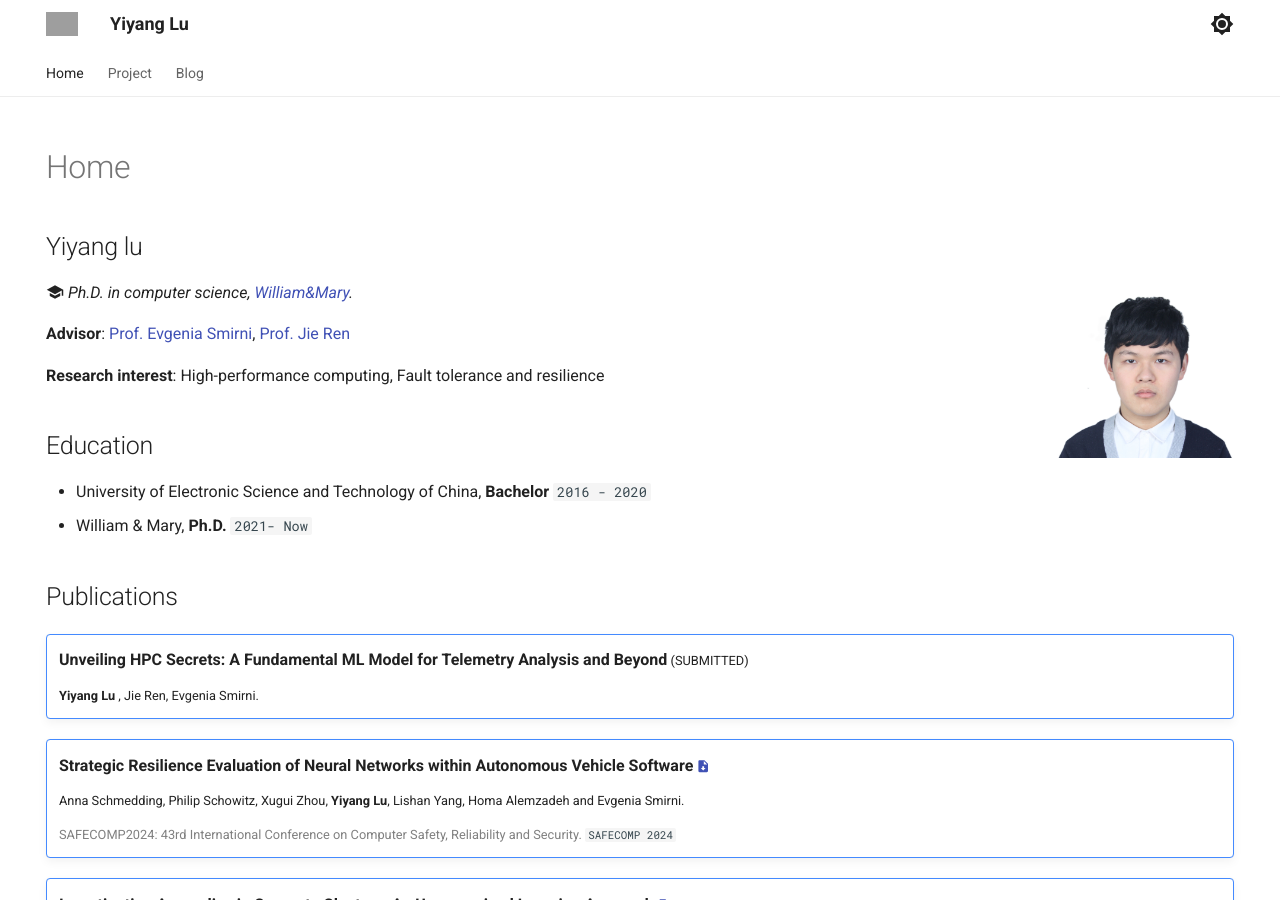
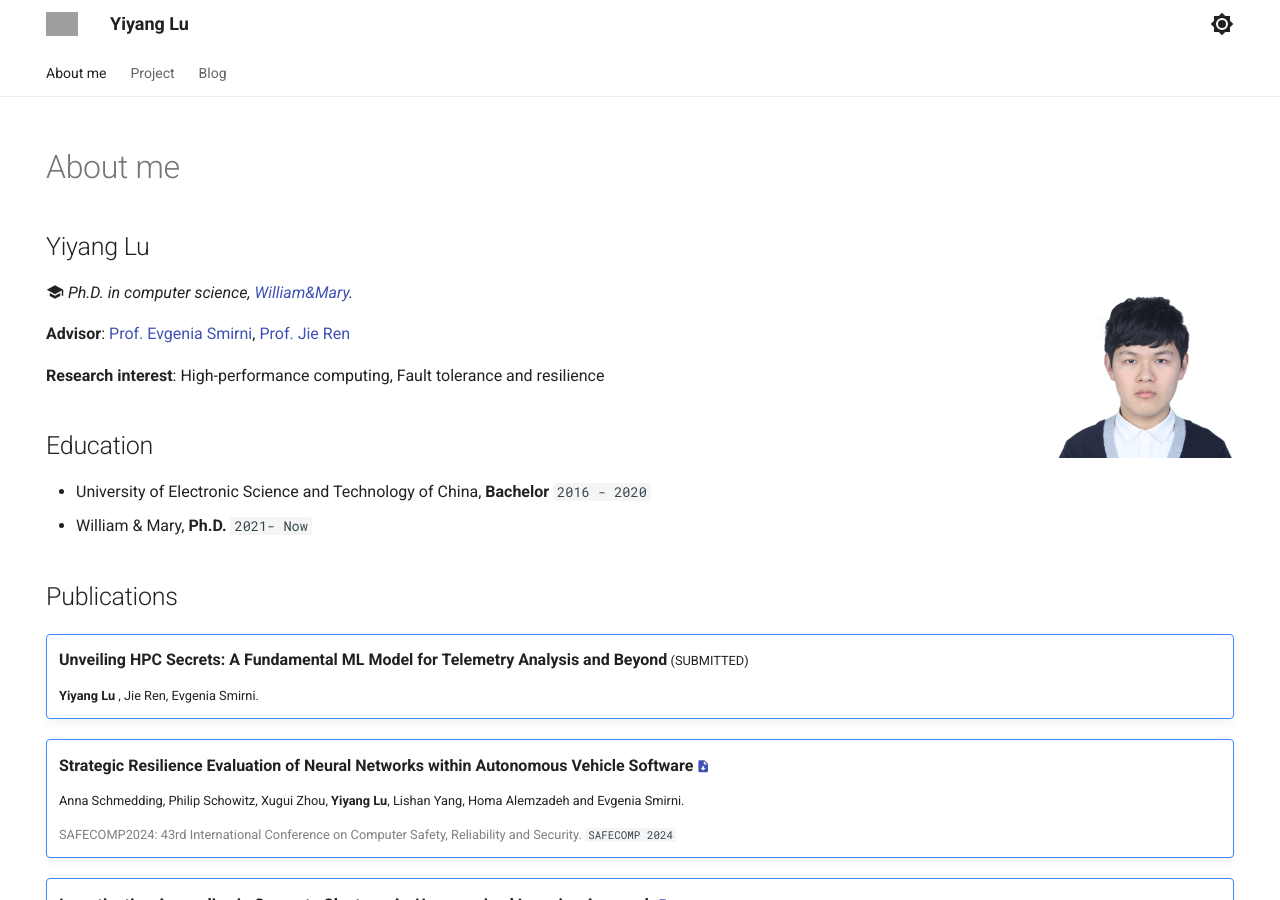
Before and after one commit to YiyangLu/yiyanglu.github.io, an MkDocs documentation site: the page built from docs/index.md, in a window 1280 px wide and 900 px high. Built offline with MkDocs 1.6.1 and Material for MkDocs 9.7.7, drawn with Linux system fonts in a browser that asks for light colours; grey boxes are pictures that could not be loaded.

```diff
--- a/docs/index.md
+++ b/docs/index.md
@@ -7,8 +7,9 @@
 
 ---
 
-## Yiyang lu
+# About me
 
+## Yiyang Lu
 <!-- <img align="left" width="15%" src="assets/me.jpg"> -->
 <!-- ![portrait](assets/me.jpg){width="200px",align=left }  -->
 <img width="15%" style="float: right;"  src="assets/me.jpg"/>
```
